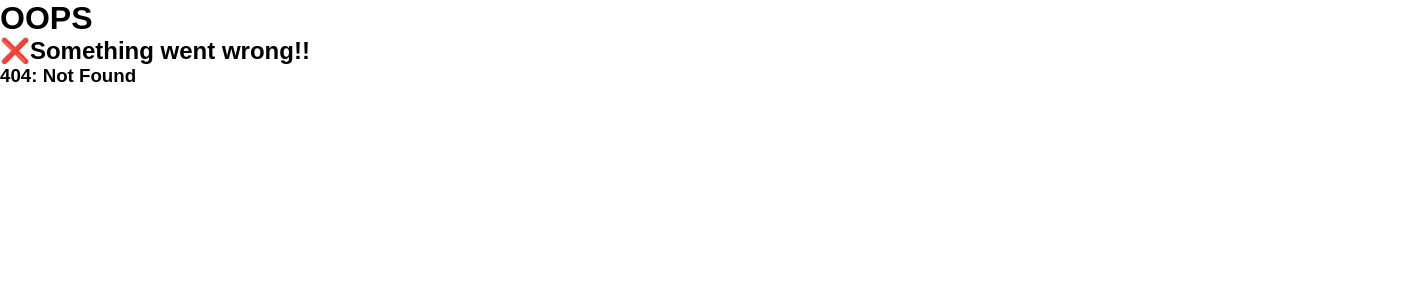
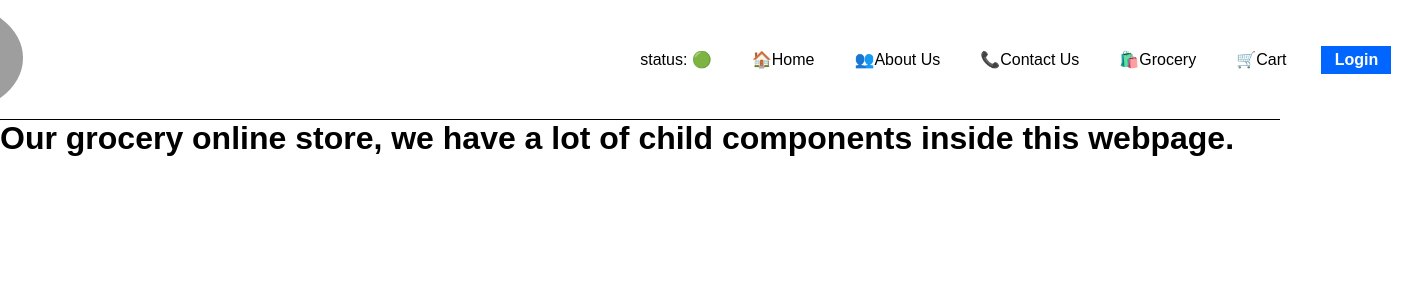
Before and after one commit to bharat40/namaste-react, a React (Vite) app: page /grocery in a window 1280 px wide. Before the commit this address had no page. Shown: the top 300 px of the page, 1403 px wide, since content can reach past the window. Built offline with nearby package versions, Linux system fonts and the light colour scheme; grey boxes are pictures that could not be loaded.

Commit message:
customHook, lazy loading

```diff
--- a/src/App.js
+++ b/src/App.js
@@ -1,12 +1,18 @@
-import React from "react";
+import React, { lazy, Suspense } from "react";
 import ReactDOM from "react-dom/client";
 import Header from "./components/Header.jsx";
 import Body from "./components/Body.jsx";
-import About from "./components/About.jsx";
-import Contact from "./components/Contact.jsx";
 import Error from "./components/Error.jsx";
-import Cart from "./components/Cart.jsx";
 import { createBrowserRouter, RouterProvider, Outlet } from "react-router-dom";
+import Loading from "./components/Loading.jsx";
+
+
+// lazy loading
+// on demand loading
+const Contact = lazy(() => import("./components/Contact.jsx"));
+const About = lazy(() => import("./components/About.jsx"));
+const Grocery = lazy(() => import("./components/Grocery.jsx"));
+const Cart = lazy(() => import("./components/Cart.jsx"));
 
 const AppLayout = () => {
     return (
@@ -28,15 +34,19 @@
             },
             {
                 path: "/about",
-                element: <About />,
+                element: <Suspense fallback={<Loading />}><About /></Suspense>,
             },
             {
                 path: "/contact",
-                element: <Contact />,
+                element: <Suspense fallback={<Loading />}><Contact /></Suspense>,
+            },
+            {
+                path: "/grocery",
+                element: <Suspense fallback={<Loading />}><Grocery /></Suspense>,
             },
             {
                 path: "/cart",
-                element: <Cart />,
+                element: <Suspense fallback={<Loading />}><Cart /></Suspense>,
             },
         ],
         errorElement: < Error />,
--- /dev/null
+++ b/src/components/Grocery.jsx
@@ -0,0 +1,10 @@
+const Grocery = () => {
+  return (
+    <h1>
+      Our grocery online store, we have a lot of child components inside this
+      webpage.
+    </h1>
+  );
+};
+
+export default Grocery;
--- a/src/components/Header.jsx
+++ b/src/components/Header.jsx
@@ -32,6 +32,9 @@
             <Link to={"/contact"}>📞Contact Us</Link>
           </li>
           <li>
+            <Link to={"/grocery"}>🛍️Grocery</Link>
+          </li>
+          <li>
             <Link to={"/cart"}>🛒Cart</Link>
           </li>
           <button
--- a/style.css
+++ b/style.css
@@ -13,7 +13,7 @@
   display: flex;
   justify-content: center;
   align-items: center;
-  gap: 700px;
+  gap: 600px;
   height: 120px;
   border-bottom: 1px solid black;
 }
@@ -24,7 +24,7 @@
 }
 
 .nav-items > ul {
-  width: 650px;
+  width: 780px;
   display: flex;
   justify-content: center;
   align-items: center;
```
